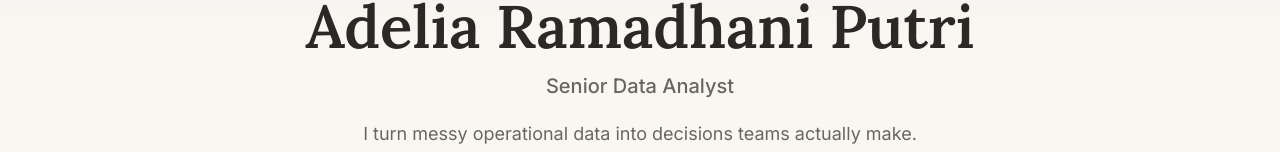
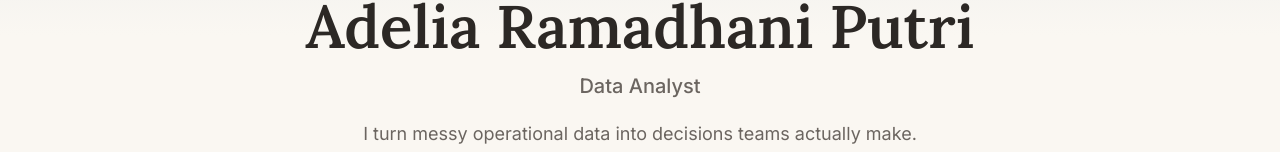
Before and after one commit to adeliaramp/adeliaramp.github.io, a Next.js app: page / in a window 1280 px wide. Shown: the part 308-460 px from the top of the page. Built offline with nearby package versions, Linux system fonts and the light colour scheme; no server answers.

Commit message:
Update role title to Data Analyst

```diff
--- a/app/components/About.tsx
+++ b/app/components/About.tsx
@@ -42,7 +42,7 @@ export default function About() {
           <ul className="mt-4 space-y-2.5 text-warm-gray">
             <li className="flex items-start gap-3">
               <span className="mt-2 h-1.5 w-1.5 shrink-0 rounded-full bg-dusty-blue" aria-hidden="true" />
-              Senior Data Analyst at Gojek, deep in cancellation analytics and
+              Data Analyst at Gojek, deep in cancellation analytics and
               fraud feature engineering
             </li>
             <li className="flex items-start gap-3">
--- a/app/components/Hero.tsx
+++ b/app/components/Hero.tsx
@@ -18,7 +18,7 @@ export default function Hero() {
           Adelia Ramadhani Putri
         </h1>
         <p className="mt-4 text-lg font-medium text-warm-gray sm:text-xl">
-          Senior Data Analyst
+          Data Analyst
         </p>
         <p className="mx-auto mt-5 max-w-xl text-base leading-relaxed text-warm-gray sm:text-lg">
           I turn messy operational data into decisions teams actually make.
--- a/app/components/Timeline.tsx
+++ b/app/components/Timeline.tsx
@@ -1,7 +1,7 @@
 const entries = [
   {
     company: 'Gojek',
-    role: 'Senior Data Analyst',
+    role: 'Data Analyst',
     years: '2025 - Present',
     summary:
       'Own ride and car order cancellation analytics. Engineer behavioral features for fraud detection models.',
--- a/app/layout.tsx
+++ b/app/layout.tsx
@@ -16,13 +16,13 @@ const lora = Lora({
 
 export const metadata: Metadata = {
   metadataBase: new URL('https://adeliaramp.github.io'),
-  title: 'Adelia Ramadhani Putri | Senior Data Analyst',
+  title: 'Adelia Ramadhani Putri | Data Analyst',
   description:
-    'Senior Data Analyst with 4+ years in health tech, e-commerce fraud, and ride-hailing analytics. Portfolio, writing, and contact.',
+    'Data Analyst with 4+ years in health tech, e-commerce fraud, and ride-hailing analytics. Portfolio, writing, and contact.',
   openGraph: {
-    title: 'Adelia Ramadhani Putri | Senior Data Analyst',
+    title: 'Adelia Ramadhani Putri | Data Analyst',
     description:
-      'Senior Data Analyst with 4+ years in health tech, e-commerce fraud, and ride-hailing analytics.',
+      'Data Analyst with 4+ years in health tech, e-commerce fraud, and ride-hailing analytics.',
     url: 'https://adeliaramp.github.io',
     siteName: 'Adelia Ramadhani Putri',
     type: 'website',
```
